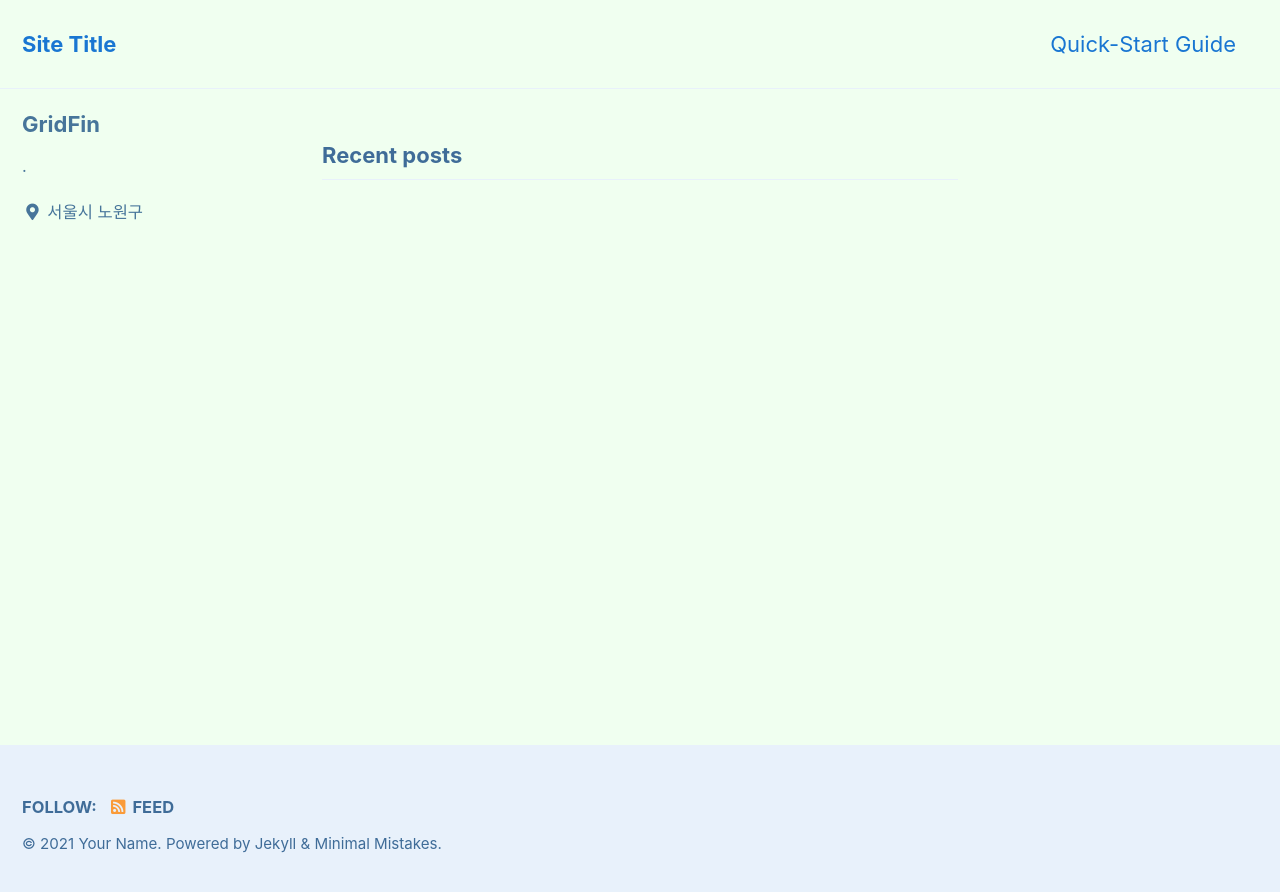
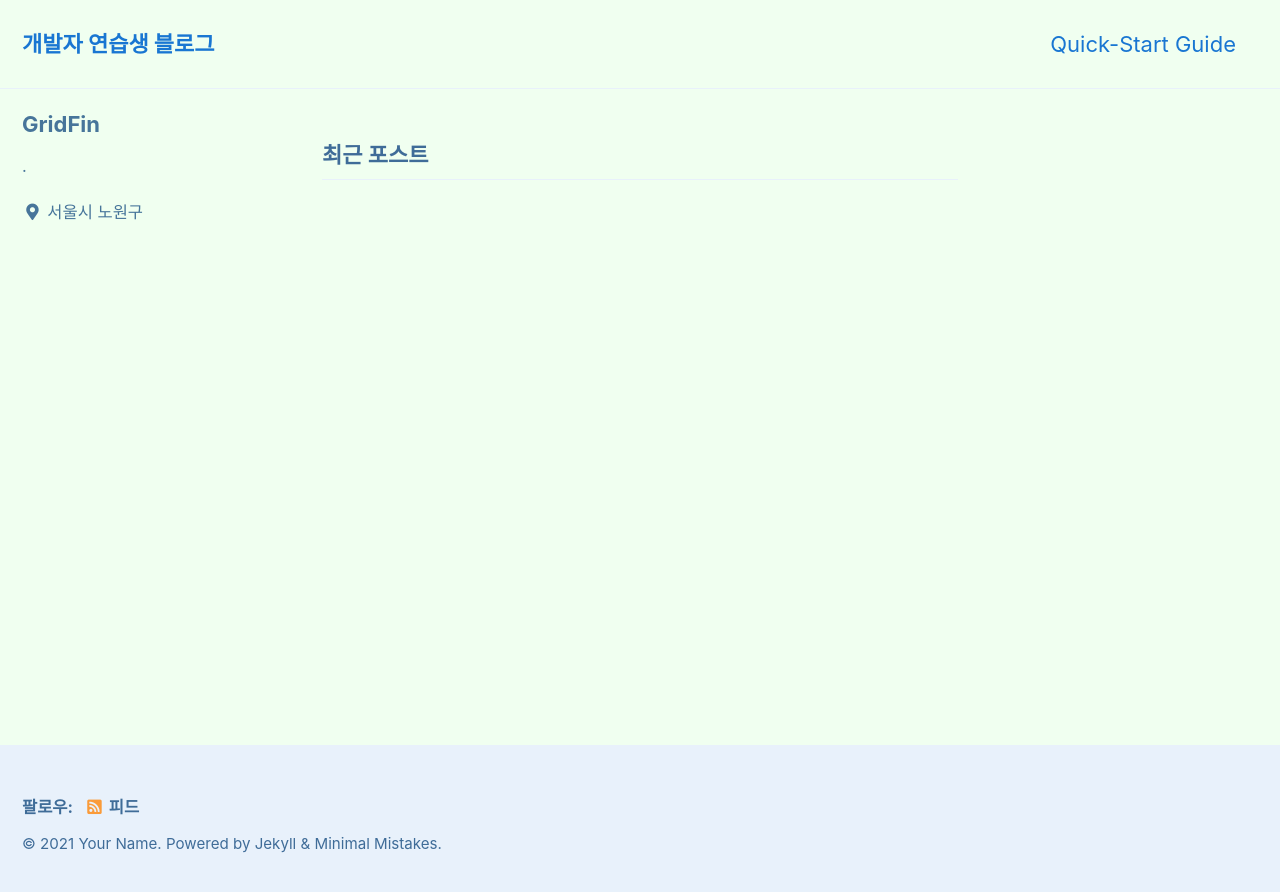
Before and after one commit to GridFin/GridFin.github.io, a Jekyll site: the page built from index.html, in a window 1280 px wide. Shown: the top 892 px of the page. Built offline with Jekyll 4.4.1, drawn with Linux system fonts in a browser that asks for light colours; cached includes are drawn as plain includes; the list of posts is cut into pages by our own code.

Commit message:
Update _config.yml

```diff
--- a/_config.yml
+++ b/_config.yml
@@ -15,8 +15,8 @@
 minimal_mistakes_skin    : "aqua" # "air", "aqua", "contrast", "dark", "dirt", "neon", "mint", "plum", "sunrise"
 
 # Site Settings
-locale                   : "en-US"
-title                    : "Site Title"
+locale                   : "ko-KR" # 기본 언어 변경
+title                    : "개발자 연습생 블로그"
 title_separator          : "-"
 subtitle                 : # site tagline that appears below site title in masthead
 name                     : "Your Name"
```
